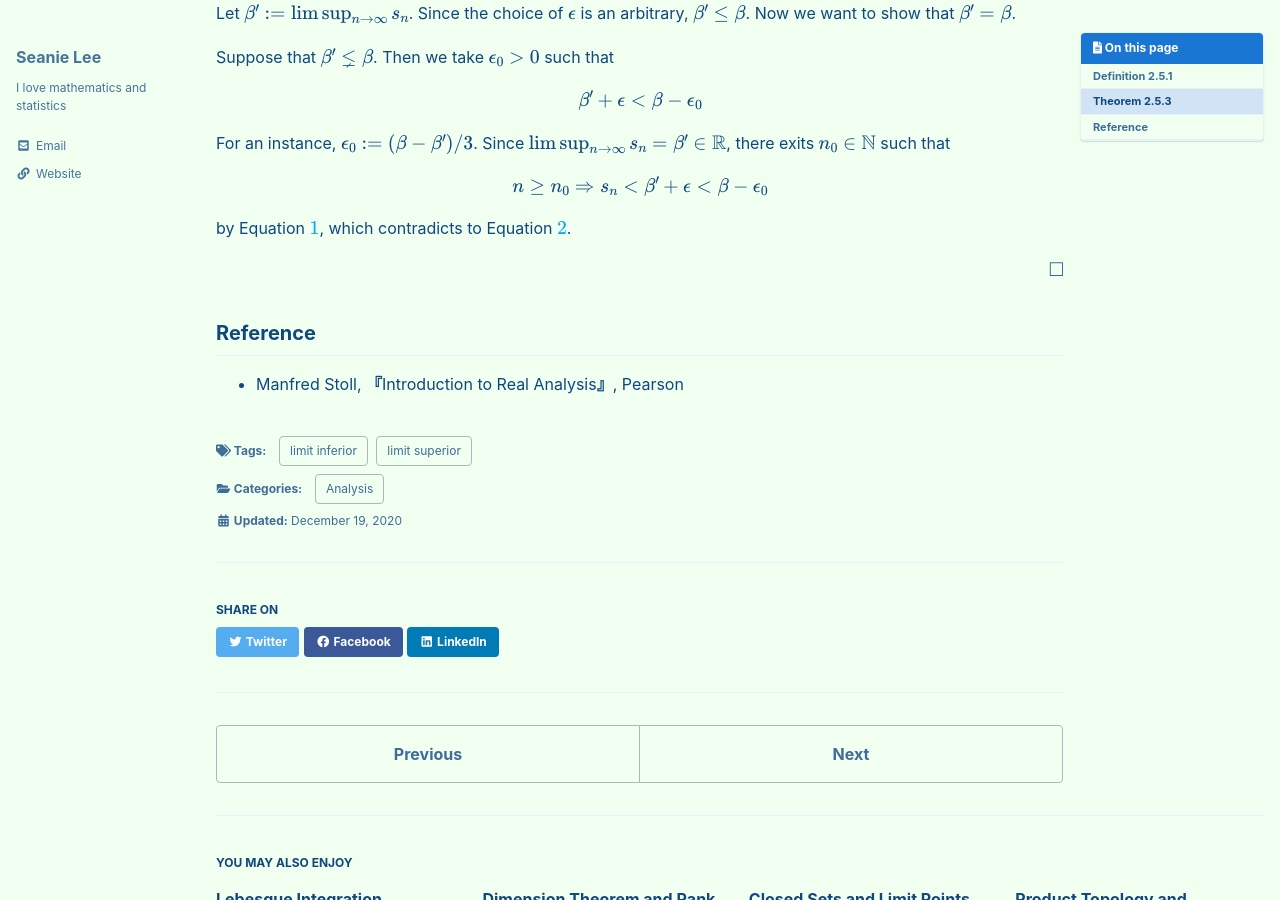
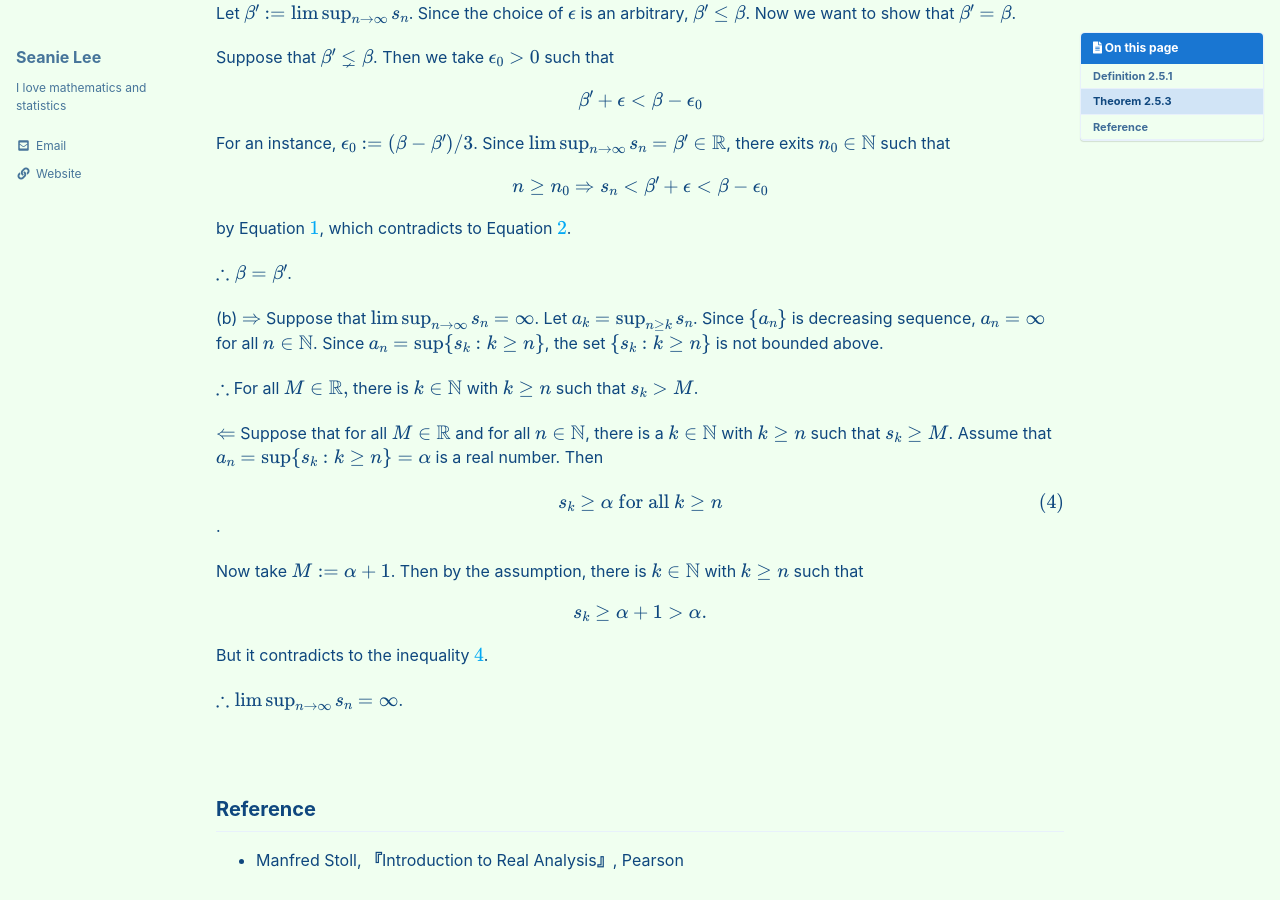
Before and after one commit to seanie12/blog, a Jekyll site: the page built from _posts/2020-12-19-limsup-liminf.md, in a window 1280 px wide and 900 px high, scrolled down 1479 px. Built offline with Jekyll 4.4.1, drawn with Linux system fonts in a browser that asks for light colours; cached includes are drawn as plain includes; formulas are drawn with MathJax 3.

Commit message:
Update 2020-12-19-limsup-liminf.md

```diff
--- a/_posts/2020-12-19-limsup-liminf.md
+++ b/_posts/2020-12-19-limsup-liminf.md
@@ -55,7 +55,7 @@ $$
 $$
 
 (c) $\limsup_{n\to\infty}s_n = -\infty$ if and only if $\lim_{n\to\infty}s_n =-\infty$
-$$\tag*{$\square$}$$
+
 
 <*Proof*>
 
@@ -132,11 +132,36 @@ $$
 
 by Equation $\ref{eq:1}$, which contradicts to Equation $\ref{eq:2}$.
 
-
-$$\tag*{$\square$}$$
+$\therefore \beta=\beta^\prime$.
 
 
 
+(b) $\Rightarrow$ Suppose that $\limsup_{n\to\infty}s_n = \infty$. Let $a_k = \sup_{n\geq k}s_n$. Since $\\{a_n \\}$ is decreasing sequence, $a_n=\infty$ for all $n\in\mathbb{N}$. Since $a_n = \sup \\{s_k : k\geq n \\}$, the set $\\{s_k : k\geq n \\}$ is not bounded above.
 
+$\therefore$ For all $M\in\mathbb{R},$ there is $k\in\mathbb{N}$ with $k\geq n$ such that $s_k > M$.
+
+$\Leftarrow$ Suppose that for all $M\in\mathbb{R}$ and for all $n\in\mathbb{N}$, there is a $k\in\mathbb{N}$ with $k\geq n$ such that $s_k \geq M$. Assume that $a_n=\sup \\{ s_k: k\geq n\\}=\alpha$ is a real number. Then
+
+$$
+\begin{align}
+s_k\geq \alpha \text{ for all } k\geq n
+\label{eq:3}
+\end{align}
+$$.
+
+Now take $M:=\alpha+1$. Then by the assumption, there is $k\in\mathbb{N}$ with $k\geq n$ such that
+
+$$
+\begin{align*}
+s_k \geq \alpha +1 > \alpha.
+\end{align*}
+$$
+
+But it  contradicts to the inequality $\ref{eq:3}$.
+
+$\therefore \limsup_{n\to\infty}s_n=\infty$.
+
+
+$$\tag*{$\square$}$$
 ## Reference
 - Manfred Stoll,  **『**Introduction to Real Analysis**』**, Pearson
```
